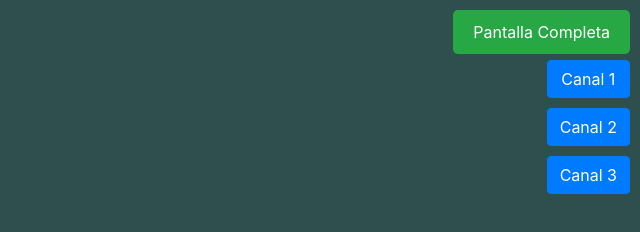
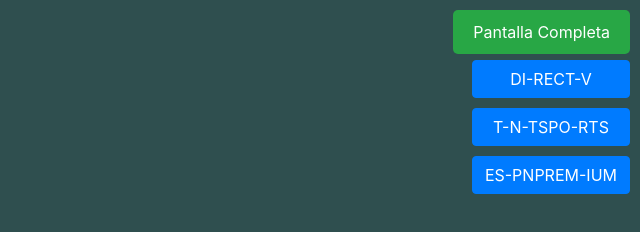
Before and after one commit to agu295/s, a plain HTML site: page index.html in a window 1280 px wide. Shown: the whole page, without its empty margins (640-1280 px from the left). Drawn offline with nearby package versions, Linux system fonts and the light colour scheme.

Commit message:
Update index.html

```diff
--- a/index.html
+++ b/index.html
@@ -60,9 +60,9 @@
 
     <!-- Contenedor de los botones para cambiar el iframe -->
     <div class="btn-container">
-        <button class="btn btn-primary" onclick="updateIframe(atob('aHR0cHM6Ly9sYTEwaGQuY29tL3Zpdm8vY2FuYWwucGhwP3N0cmVhbT1kc3BvcnRz'))">Canal 1</button>
-        <button class="btn btn-primary" onclick="updateIframe(atob('aHR0cHM6Ly9sYTEwaGQuY29tL3Zpdm8vY2FuYWwucGhwP3N0cmVhbT10bnRzcG9ydHM='))">Canal 2</button>
-        <button class="btn btn-primary" onclick="updateIframe(atob('aHR0cHM6Ly9sYTEwaGQuY29tL3Zpdm8vY2FuYWwucGhwP3N0cmVhbT1lc3BucHJlbWl1bQ=='))">Canal 3</button>
+        <button class="btn btn-primary" onclick="updateIframe(atob('aHR0cHM6Ly9sYTEwaGQuY29tL3Zpdm8vY2FuYWwucGhwP3N0cmVhbT1kc3BvcnRz'))">DI-RECT-V</button>
+        <button class="btn btn-primary" onclick="updateIframe(atob('aHR0cHM6Ly9sYTEwaGQuY29tL3Zpdm8vY2FuYWwucGhwP3N0cmVhbT10bnRzcG9ydHM='))">T-N-TSPO-RTS</button>
+        <button class="btn btn-primary" onclick="updateIframe(atob('aHR0cHM6Ly9sYTEwaGQuY29tL3Zpdm8vY2FuYWwucGhwP3N0cmVhbT1lc3BucHJlbWl1bQ=='))">ES-PNPREM-IUM</button>
     </div>
 
     <!-- Contenedor del iframe -->
```
